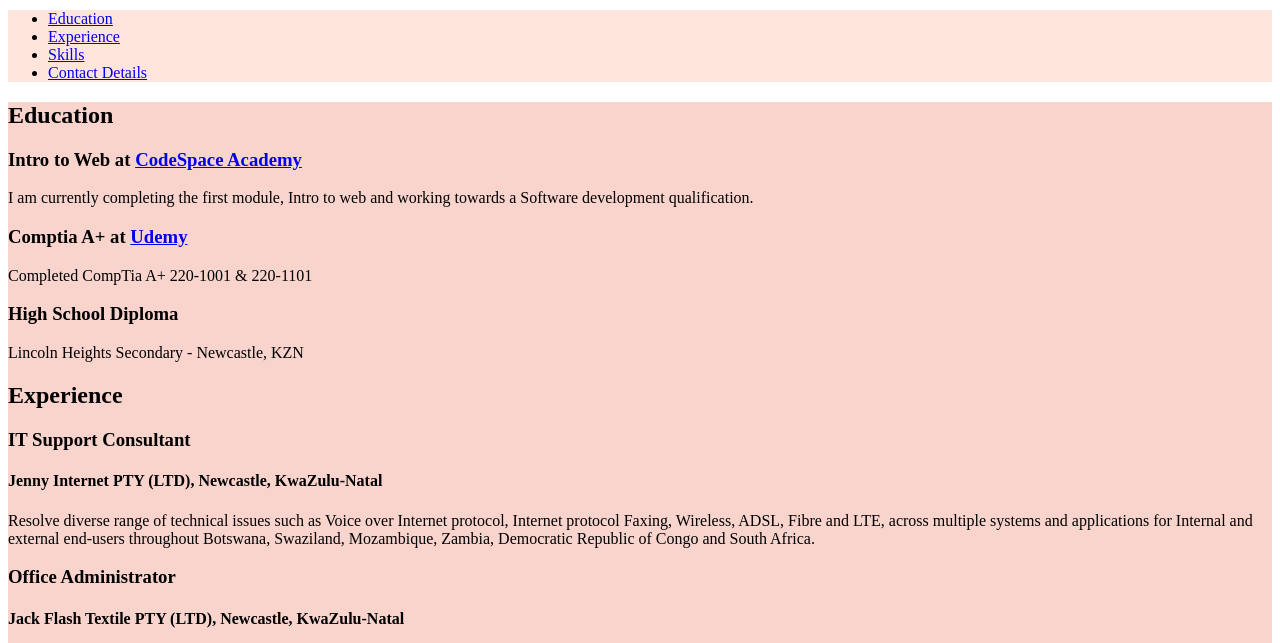
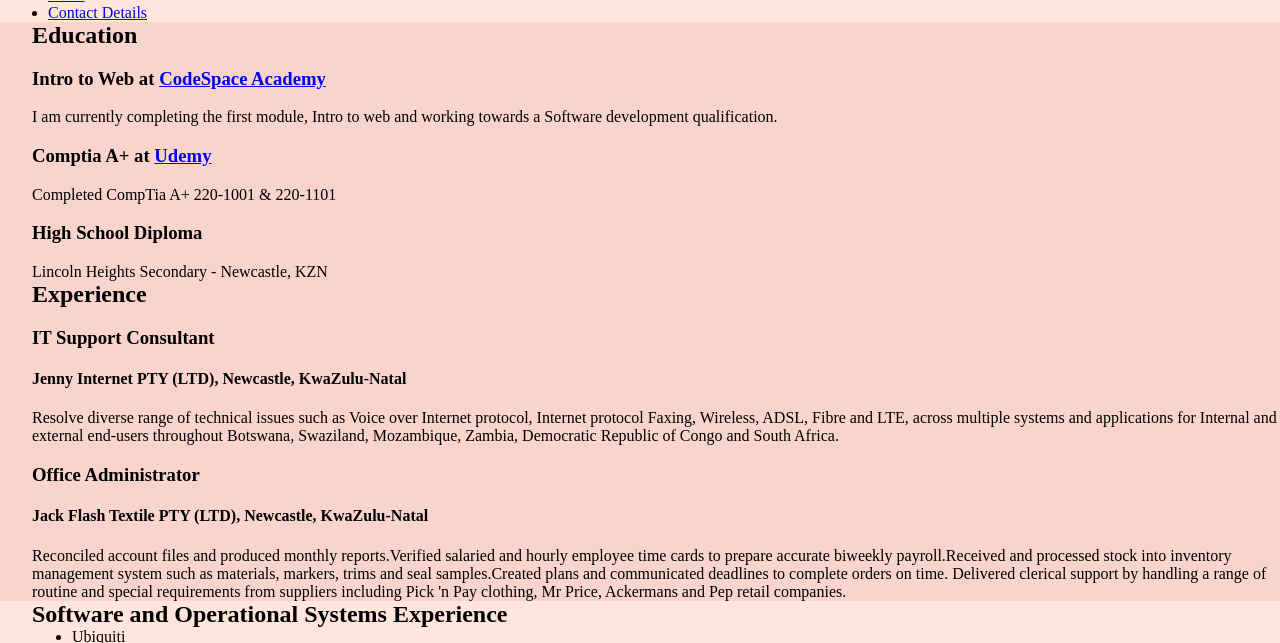
Before and after one commit to Denelle97/DENPAR854_PTO2306_GroupB_DenelleParsuramen_ITW_Final_Digital_Resume, a plain HTML site: page index.html in a window 1280 px wide. Shown: the part 389-1032 px from the top of the page. Drawn offline with Linux system fonts and the light colour scheme.

Commit message:
edited block-level elements to reduce white space

```diff
--- a/css/stylesheet.css
+++ b/css/stylesheet.css
@@ -1,3 +1,8 @@
+body {
+    margin: 0;
+
+}
+
 img {
     width: 150px;
     height: 150px;
@@ -8,20 +13,43 @@ img {
 
 header{
     background-color: #FDAB9B;
+    padding-left: 2rem;
 }
 
 aside {
     background-color: #FFE5DB;
+    padding-inline-start: 0.5rem;
+
+}
+
+ul {
+    margin-block-start: 0;
+    margin-block-end: 0;
 }
 
 main {
     background-color:#F9D4CD;
+    padding-left: 2rem;
+    margin-block-start: 0;
+    margin-block-end: 0;
+}
+
+h2 {
+    margin-block-start: 0;
+    margin-block-end: 0;
+}
+
+p {
+    margin-block-start: 0;
+    margin-block-end: 0;
 }
 
 section{
     background-color: #FFE5DB;
+    padding-left: 2rem;
 }
 
 footer {
     background-color: #FDAB9B;
+    padding-left: 2rem;
 }
```
Also changed, not shown: index.html (+2 -2 lines).
